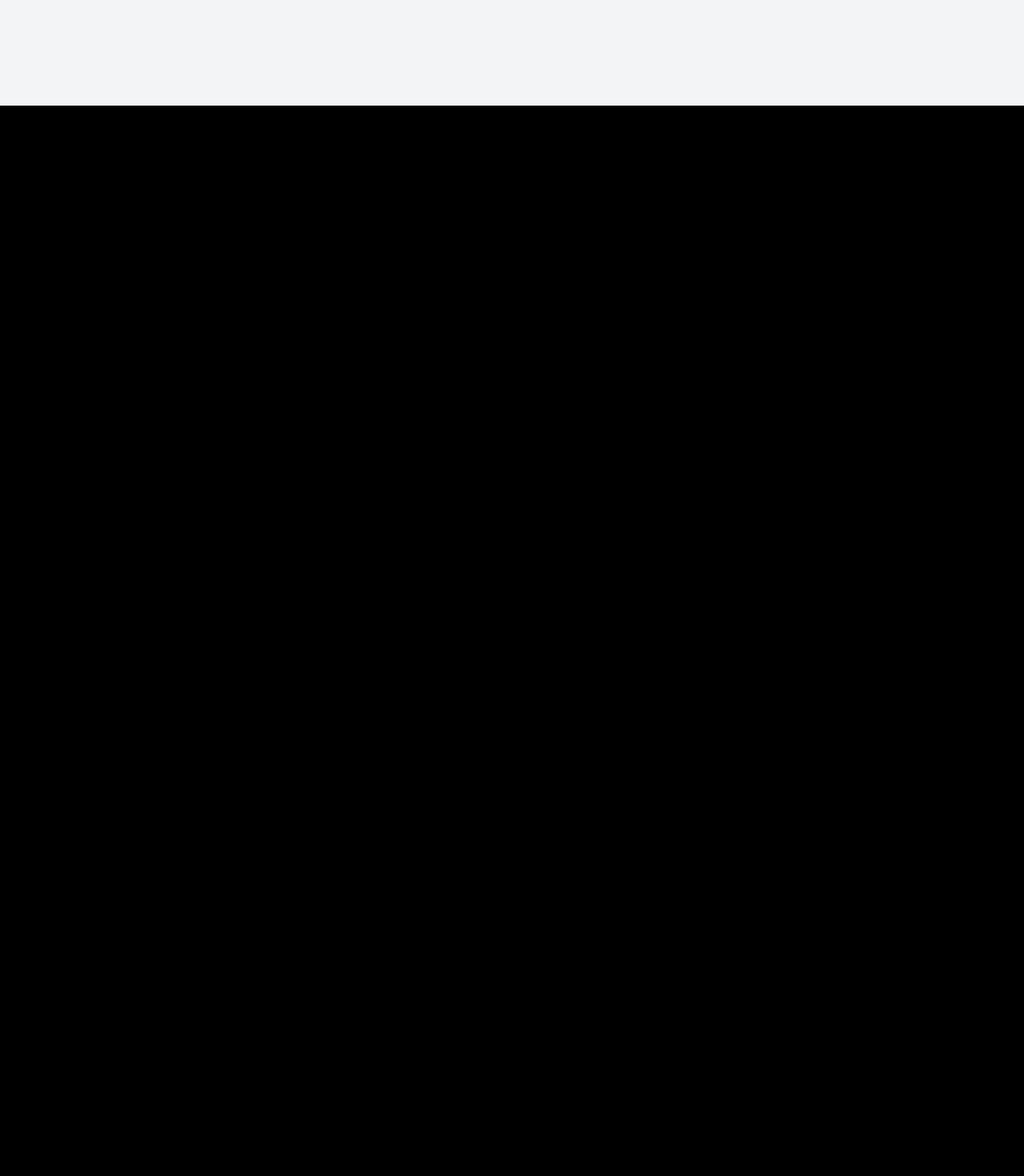
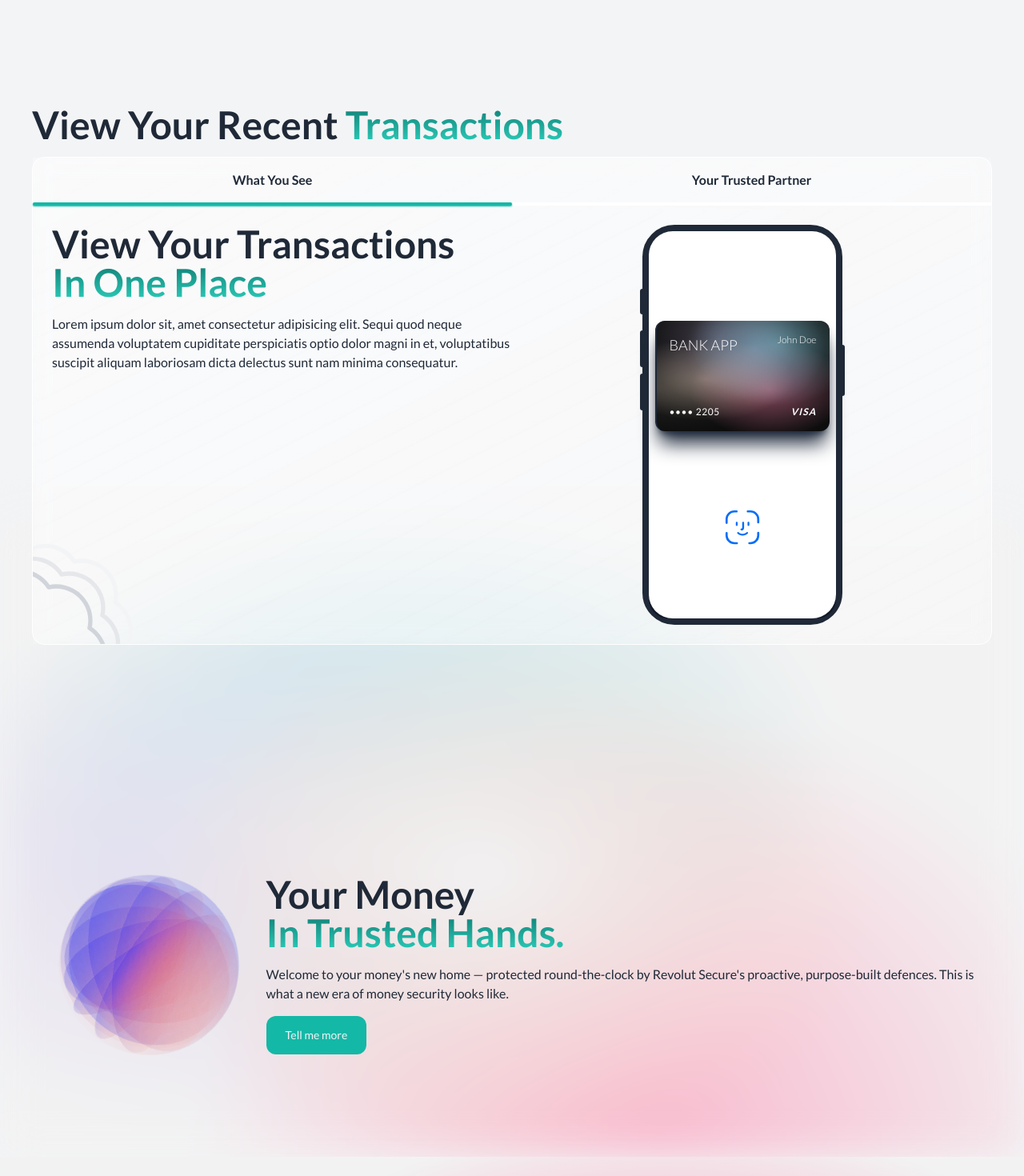
Before and after one commit to norvalbv/banking-app-website, a Next.js app: page / in a window 1280 px wide. Shown: the part 1940-3410 px from the top of the page at 80% size. Before the commit the page ends 2072 px from the top, so only its background shows below. Built offline with nearby package versions, Linux system fonts and the light colour scheme.

Commit message:
make the tabs resposniveg

```diff
--- a/app/(home)/AlertsSection/InfoSection/index.tsx
+++ b/app/(home)/AlertsSection/InfoSection/index.tsx
@@ -10,8 +10,8 @@ type DetailsProps = {
 const InfoSection = ({ description, ...headerProps }: DetailsProps): ReactElement => {
   return (
     <div className="flex w-full items-center justify-between px-8">
-      <div className="text-center md:text-left">
-        <Header {...headerProps} size="lg" alignment="center" className="md:text-left" />
+      <div>
+        <Header {...headerProps} size="lg" />
         <p className="mb-6 text-gray-500">{description}</p>
 
         <Button icon={ArrowRight} iconPosition="right">
--- a/app/(home)/CombineCards/index.tsx
+++ b/app/(home)/CombineCards/index.tsx
@@ -1,3 +1,5 @@
+'use client';
+
 import BankCard from '@/components/ui/BankCard';
 import CardWrapper from '@/components/ui/CardWrapper';
 import Header from '@/components/ui/Header';
@@ -8,7 +10,6 @@ import useWindowSize from '@/lib/hooks/useWindowSize';
 const CombineCards = () => {
   const { windowSize } = useWindowSize();
 
-  console.log(windowSize);
   return (
     <CardWrapper className="flex h-screen flex-col items-center justify-center gap-10 px-20 md:flex-row 2xl:h-[50vh] 2xl:items-end">
       <div>
@@ -19,7 +20,7 @@ const CombineCards = () => {
         />
         <p className="text-center md:text-left">{COMBINE_CARDS_DESCRIPTION}</p>
       </div>
-      <BankCard animate size={windowSize < 900 ? 'sm' : 'lg'} />
+      <BankCard animate size={windowSize > 900 ? 'lg' : 'sm'} />
     </CardWrapper>
   );
 };
--- a/app/(home)/SecuritySection/index.tsx
+++ b/app/(home)/SecuritySection/index.tsx
@@ -10,8 +10,8 @@ import { SECURITY_DESCRIPTION } from './constants';
 
 const SecuritySection = (): ReactElement => {
   return (
-    <CardWrapper className="flex h-screen items-center justify-center">
-      <Lottie animationData={gradientBall} loop={true} className="size-96 w-full" />
+    <CardWrapper className="flex h-screen flex-col items-center justify-center md:flex-row">
+      <Lottie animationData={gradientBall} loop={true} className="size-72 w-full md:size-96" />
       <div>
         <Header title="Your Money" highlightedText="In Trusted Hands." />
         <p className="my-4">{SECURITY_DESCRIPTION}</p>
--- a/app/(home)/ViewTransactionsSection/ThemTab/index.tsx
+++ b/app/(home)/ViewTransactionsSection/ThemTab/index.tsx
@@ -7,21 +7,30 @@ import React from 'react';
 
 const ThemTab = () => {
   return (
-    <div className="flex">
-      <div className="w-1/2">
+    <div className="flex flex-col-reverse md:flex-row">
+      <div className="md:w-1/2">
         <DeviceWithCardPayment />
       </div>
-      <div className="mt-10 w-1/2 px-10">
-        <Header title="Ensure You're" highlightedText="Always On Track" className="text-right" />
-        <p>
+      <div className="mt-10 gap-10 md:w-1/2 md:m-0 mb-6">
+        <Header title="Ensure You're" highlightedText="Always On Track" className="md:text-right" />
+        <p className="md:text-right">
           Lorem ipsum dolor sit, amet consectetur adipisicing elit. Sequi quod neque assumenda
           voluptatem cupiditate perspiciatis optio dolor magni in et, voluptatibus suscipit aliquam
           laboriosam dicta delectus sunt nam minima consequatur.
         </p>
       </div>
-      <Badge className="absolute -bottom-28 -right-28 size-64 text-gray-100" strokeWidth={0.5} />
-      <Badge className="absolute -bottom-32 -right-32 size-64 text-gray-200" strokeWidth={0.5} />
-      <Badge className="absolute -bottom-36 -right-36 size-64 text-gray-300" strokeWidth={0.5} />
+      <Badge
+        className="absolute -bottom-28 -right-28 -z-10 size-64 text-gray-100"
+        strokeWidth={0.5}
+      />
+      <Badge
+        className="absolute -bottom-32 -right-32 -z-10 size-64 text-gray-200"
+        strokeWidth={0.5}
+      />
+      <Badge
+        className="absolute -bottom-36 -right-36 -z-10 size-64 text-gray-300"
+        strokeWidth={0.5}
+      />
     </div>
   );
 };
--- a/app/(home)/ViewTransactionsSection/YouTab/index.tsx
+++ b/app/(home)/ViewTransactionsSection/YouTab/index.tsx
@@ -7,8 +7,8 @@ import React from 'react';
 
 const YouTab = () => {
   return (
-    <div className="flex">
-      <div className="mt-10 w-1/2 gap-10 px-6">
+    <div className="flex flex-col md:flex-row">
+      <div className="mt-10 gap-10 md:w-1/2 md:m-0 mb-6">
         <Header title="View Your Transactions" highlightedText="In One Place" />
         <p>
           Lorem ipsum dolor sit, amet consectetur adipisicing elit. Sequi quod neque assumenda
@@ -16,12 +16,21 @@ const YouTab = () => {
           laboriosam dicta delectus sunt nam minima consequatur.
         </p>
       </div>
-      <div className="w-1/2">
+      <div className="md:w-1/2">
         <DeviceWithCardPayment />
       </div>
-      <Badge className="absolute -bottom-28 -left-28 size-64 text-gray-100" strokeWidth={0.5} />
-      <Badge className="absolute -bottom-32 -left-32 size-64 text-gray-200" strokeWidth={0.5} />
-      <Badge className="absolute -bottom-36 -left-36 size-64 text-gray-300" strokeWidth={0.5} />
+      <Badge
+        className="absolute -bottom-28 -left-28 -z-10 size-64 text-gray-100"
+        strokeWidth={0.5}
+      />
+      <Badge
+        className="absolute -bottom-32 -left-32 -z-10 size-64 text-gray-200"
+        strokeWidth={0.5}
+      />
+      <Badge
+        className="absolute -bottom-36 -left-36 -z-10 size-64 text-gray-300"
+        strokeWidth={0.5}
+      />
     </div>
   );
 };
--- a/app/(home)/layout.tsx
+++ b/app/(home)/layout.tsx
@@ -22,7 +22,7 @@ const MainLayout = ({ children }: Props) => {
       <div className={clsx(poppins.className, 'bg-gray-100 text-gray-800')}>
         <Nav />
         <main>{children}</main>
-        {/* <Footer /> */}
+        <Footer />
       </div>
     </ReactLenis>
   );
--- a/app/(home)/page.tsx
+++ b/app/(home)/page.tsx
@@ -18,14 +18,14 @@ const Page = () => {
       </div>
       <AccountSetupSteps />
       <CombineCards />
-      {/*  <AlertsSection />
+      {/* <AlertsSection /> */}
       <ViewTransactionsSection />
       <SecuritySection />
       <div className="absolute bottom-0 left-0 w-full">
         <div className="bg-gradient-radial-lighter h-screen scale-y-[-1] blur-xl" />
         <div className="bg-gradient-radial h-screen w-[100vw] rotate-180 scale-x-[-1]" />
       </div>
-      <PreRegister /> */}
+      <PreRegister />
     </div>
   );
 };
--- a/app/Layout/NavBar/index.tsx
+++ b/app/Layout/NavBar/index.tsx
@@ -73,7 +73,7 @@ const Navbar = () => {
                   className="size-6"
                 >
                   <button
-                    type='button'
+                    type="button"
                     onClick={toggleMenu}
                     aria-expanded={isMenuOpen}
                     aria-label={isMenuOpen ? 'Close menu' : 'Open menu'}
--- a/components/ui/Device/DeviceWithCardPayment/index.tsx
+++ b/components/ui/Device/DeviceWithCardPayment/index.tsx
@@ -8,7 +8,7 @@ const DeviceWithCardPayment = () => {
   return (
     <Device>
       <div className="mx-2 mt-28">
-        <BankCard size="small" />
+        <BankCard size="sm" />
       </div>
       <Lottie
         animationData={payConfirm}
--- a/components/ui/TabComponent/index.tsx
+++ b/components/ui/TabComponent/index.tsx
@@ -27,7 +27,7 @@ const TabComponent = ({ headers, contents }: TabComponentProps) => {
         {headers.map((header) => (
           <Tabs.Trigger
             key={header.value}
-            className="relative flex h-14 w-full select-none items-center justify-center bg-white/30 font-bold transition-all duration-300 before:absolute before:-bottom-1 before:left-0 before:h-1 before:w-full before:bg-teal-500 before:opacity-0 before:content-[''] first:rounded-tl-xl last:rounded-tr-xl hover:bg-white/30 data-[state=active]:before:z-10 data-[state=active]:before:opacity-100"
+            className="relative flex h-14 w-full select-none items-center justify-center bg-white/30 font-bold transition-all duration-300 before:absolute before:-bottom-1 before:left-0 before:h-1 before:w-full before:rounded-lg before:bg-teal-500 before:opacity-0 before:shadow-sm before:shadow-teal-500 before:content-[''] first:rounded-tl-xl last:rounded-tr-xl hover:bg-white/30 data-[state=active]:before:z-10 data-[state=active]:before:opacity-100"
             value={header.value}
           >
             {header.label}
```
